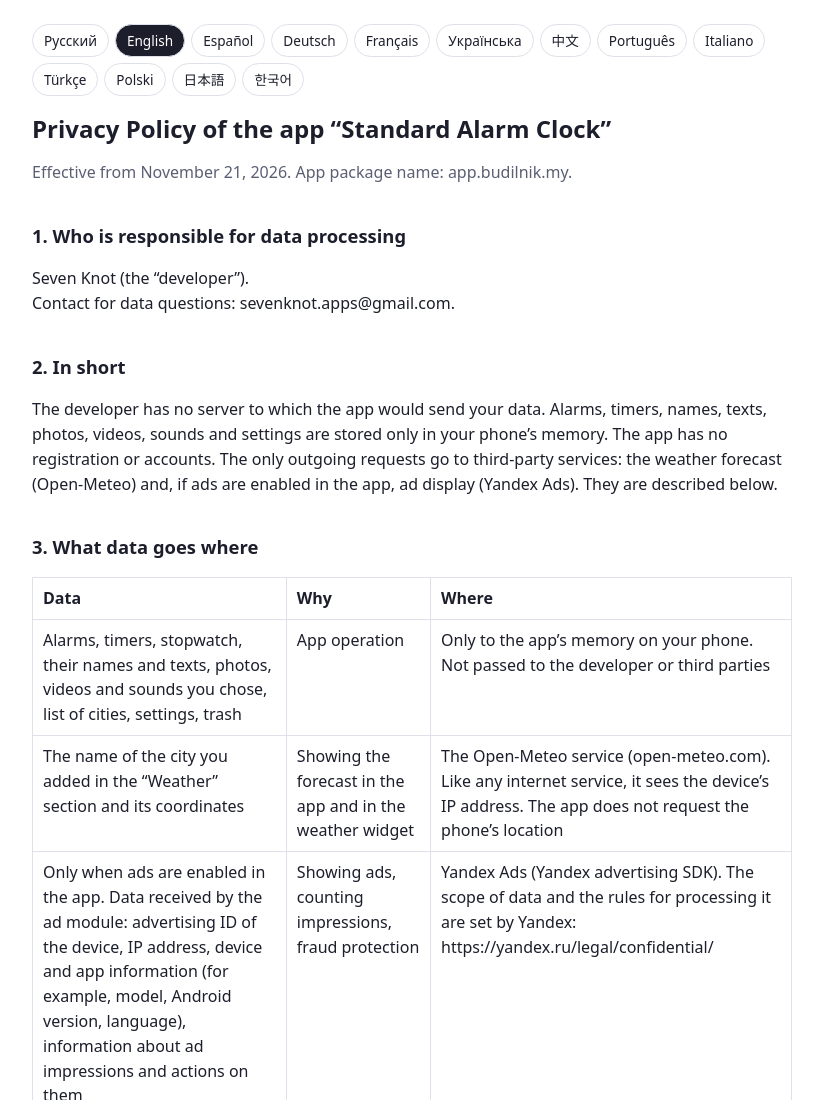
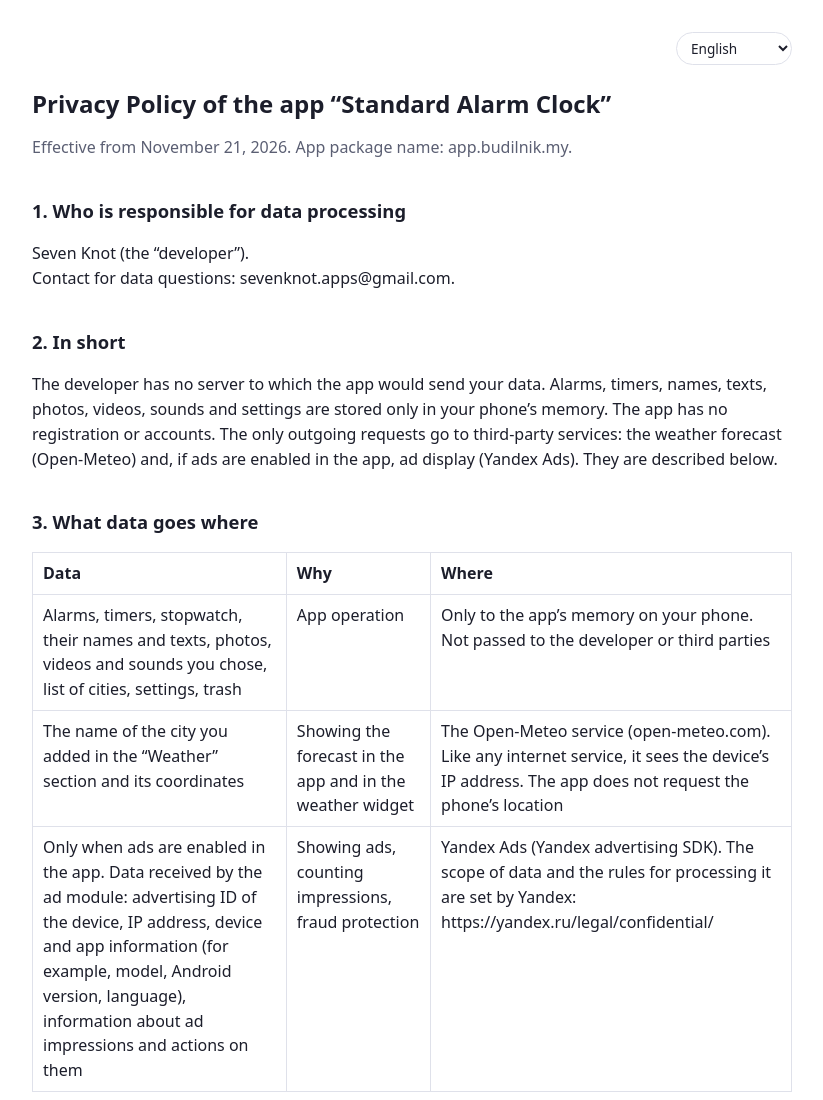
Before and after one commit to Misha1T/budilnik-privacy, a plain HTML site: page index.html in a window 1280 px wide. Shown: the top 1100 px of the page, without its empty margins (228-1051 px from the left). Drawn offline with Linux system fonts and the light colour scheme.

Commit message:
Add files via upload

```diff
--- a/index.html
+++ b/index.html
@@ -5,7 +5,7 @@
 <meta name="viewport" content="width=device-width, initial-scale=1">
 <title>Политика конфиденциальности: Standard Alarm Clock</title>
 <style>
-:root{--bg:#fff;--ink:#1c1e2b;--mut:#5b5f73;--line:#dfe1ea;--mark:#fff3b0}
+:root{--bg:#fff;--ink:#1c1e2b;--mut:#5b5f73;--line:#dfe1ea;--mark:#fff3b0;color-scheme:light dark}
 @media (prefers-color-scheme:dark){:root{--bg:#16172a;--ink:#eceefb;--mut:#a3a7c2;--line:#33355a;--mark:#5a4d00}}
 body{margin:0;background:var(--bg);color:var(--ink);font:16px/1.55 system-ui,-apple-system,"Segoe UI",Roboto,sans-serif}
 main{max-width:760px;margin:0 auto;padding:24px 18px 60px}
@@ -13,9 +13,8 @@ h1{font-size:1.5rem;line-height:1.25}h2{font-size:1.15rem;margin-top:2em}
 .mut{color:var(--mut)}table{border-collapse:collapse;width:100%;display:block;overflow-x:auto}
 td,th{border:1px solid var(--line);padding:8px 10px;text-align:start;vertical-align:top}
 mark{background:var(--mark);color:inherit;padding:0 3px;border-radius:3px}
-.lg{display:flex;flex-wrap:wrap;gap:6px;margin:0 0 18px}
-.lg button{font:inherit;font-size:.85rem;padding:5px 11px;border:1px solid var(--line);border-radius:999px;background:transparent;color:var(--ink);cursor:pointer}
-.lg button[aria-pressed=true]{background:var(--ink);color:var(--bg)}
+.lg{position:sticky;top:0;z-index:10;display:flex;justify-content:flex-end;padding:8px 0;margin:0 0 10px;background:var(--bg)}
+.lg select{font:inherit;font-size:.85rem;padding:5px 10px;border:1px solid var(--line);border-radius:999px;background:var(--bg);color:var(--ink);cursor:pointer;max-width:60vw}
 </style>
 </head>
 <body>
@@ -790,11 +789,13 @@ Kontakt w sprawach danych: sevenknot.apps@gmail.com.</p>
 </div>
 </main>
 <script>
-/* Языки: каждый язык — блок <div data-l="код" data-n="название" data-t="заголовок">. Новый язык = новый такой блок. Язык: ?lang=en, иначе язык браузера, иначе русский. */
+/* Языки: каждый язык — блок <div data-l="код" data-n="название" data-t="заголовок">. Новый язык = новый такой блок (в выпадающий список он добавится сам). Язык: ?lang=en, иначе язык браузера, иначе русский. */
 (function(){var B=[].slice.call(document.querySelectorAll('[data-l]')),nav=document.getElementById('lg');
-function show(c){B.forEach(function(d){d.hidden=d.dataset.l!==c});[].forEach.call(nav.children,function(b){b.setAttribute('aria-pressed',b.dataset.l===c)});
+function show(c){B.forEach(function(d){d.hidden=d.dataset.l!==c});sel.value=c;
 var d=B.filter(function(x){return x.dataset.l===c})[0];document.documentElement.lang=c;document.title=d.dataset.t}
-B.forEach(function(d){var b=document.createElement('button');b.type='button';b.dataset.l=d.dataset.l;b.textContent=d.dataset.n;b.onclick=function(){show(d.dataset.l);try{history.replaceState(null,'','?lang='+d.dataset.l)}catch(e){}};nav.appendChild(b)});
+var sel=document.createElement('select');sel.setAttribute('aria-label','Language');
+B.forEach(function(d){var o=document.createElement('option');o.value=d.dataset.l;o.textContent=d.dataset.n;sel.appendChild(o)});
+sel.onchange=function(){show(sel.value);try{history.replaceState(null,'','?lang='+sel.value)}catch(e){}};nav.appendChild(sel);
 var codes=B.map(function(d){return d.dataset.l}),want=(new URLSearchParams(location.search).get('lang')||'').slice(0,2).toLowerCase(),c='ru';
 if(codes.indexOf(want)>-1)c=want;else{var L=navigator.languages||[navigator.language||'ru'];for(var i=0;i<L.length;i++){var k=String(L[i]).slice(0,2).toLowerCase();if(codes.indexOf(k)>-1){c=k;break}}}
 show(c)})();
```
